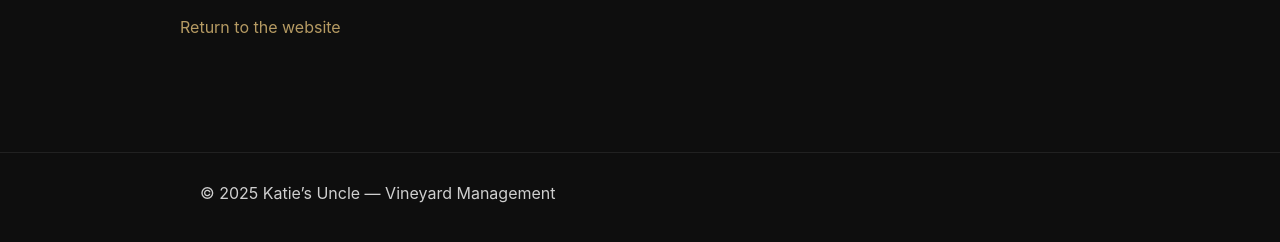
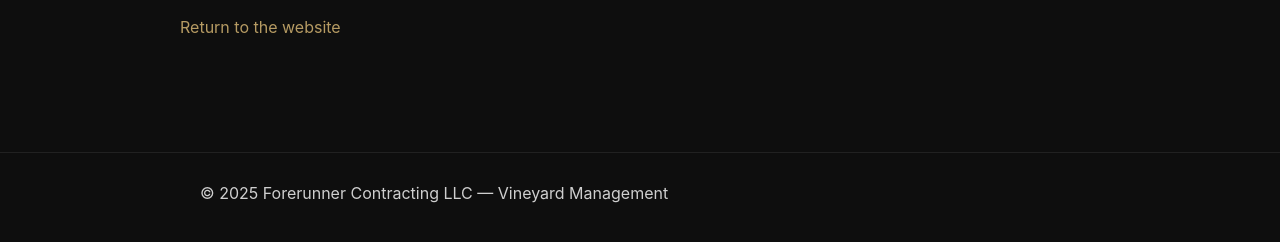
Before and after one commit to PhoenixAshIndustries/ALHVineyards, a plain HTML site: page thank-you.html in a window 1280 px wide. Shown: the part 224-466 px from the top of the page. Drawn offline with Linux system fonts and the light colour scheme.

Commit message:
Update thank-you.html

```diff
--- a/thank-you.html
+++ b/thank-you.html
@@ -21,7 +21,7 @@
 </main>
 
 <footer>
-  <div class="container">© 2025 Katie’s Uncle — Vineyard Management</div>
+  <div class="container">© 2025 Forerunner Contracting LLC — Vineyard Management</div>
 </footer>
 </body>
 </html>
```
